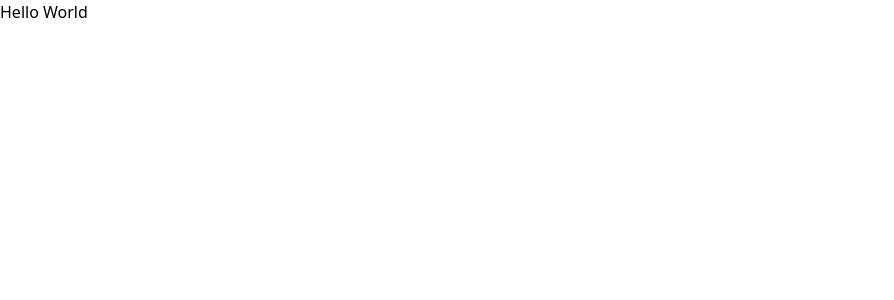
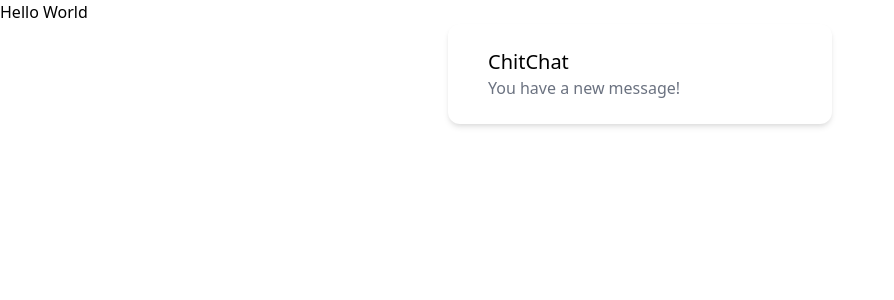
Before and after one commit to n0rthk1n9/motivation-letter-mentoring, a React (Create React App) app: page / in a window 1280 px wide. Shown: the top 300 px of the page, without its empty margins (0-894 px from the left). Built offline with nearby package versions, Linux system fonts and the light colour scheme.

Commit message:
tailwind test

```diff
--- a/src/App.tsx
+++ b/src/App.tsx
@@ -1,9 +1,16 @@
-import React from 'react';
+import React from "react";
 
 function App() {
   return (
     <div className="App">
       Hello World
+      <div className="p-6 max-w-sm mx-auto bg-white rounded-xl shadow-md flex items-center space-x-4">
+        <div className="flex-shrink-0"></div>
+        <div>
+          <div className="text-xl font-medium text-black">ChitChat</div>
+          <p className="text-gray-500">You have a new message!</p>
+        </div>
+      </div>
     </div>
   );
 }
```
